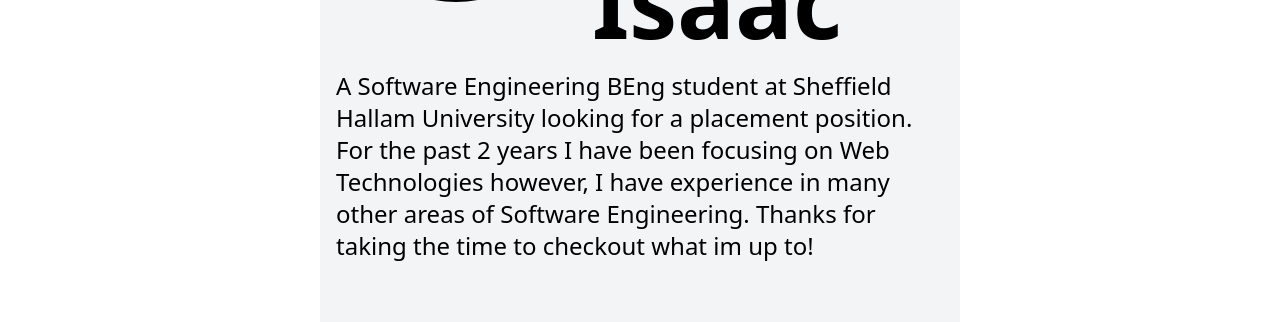
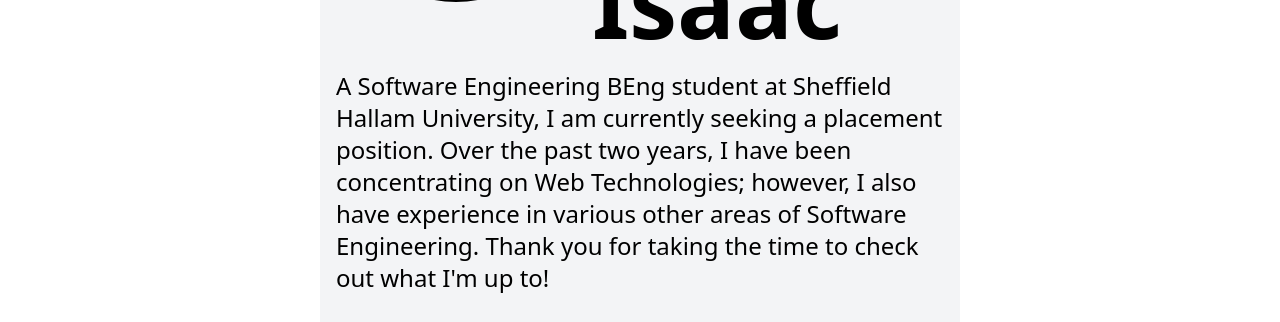
Before and after one commit to isaac238/portfolio_project, a SvelteKit app: page / in a window 1280 px wide. Shown: the part 254-576 px from the top of the page. Built offline with nearby package versions, Linux system fonts and the light colour scheme; grey boxes are pictures that could not be loaded.

Commit message:
Grammar checked paragraph

```diff
--- a/src/routes/+page.svelte
+++ b/src/routes/+page.svelte
@@ -13,9 +13,9 @@ import 'iconify-icon';
 		</span>
 	</div>
 	<p id="description" class="text-2xl">
-	A Software Engineering BEng student at Sheffield Hallam University looking for a placement position.
-	For the past 2 years I have been focusing on Web Technologies however, I have experience in many other areas of Software Engineering.
-	Thanks for taking the time to checkout what im up to!
+	A Software Engineering BEng student at Sheffield Hallam University, I am currently seeking a placement position.
+	Over the past two years, I have been concentrating on Web Technologies;
+	however, I also have experience in various other areas of Software Engineering. Thank you for taking the time to check out what I'm up to!
 	</p>
 	<a class="block md:hidden underline hover:brightness-75" href="#projects">Learn More</a>
 </section>
```
